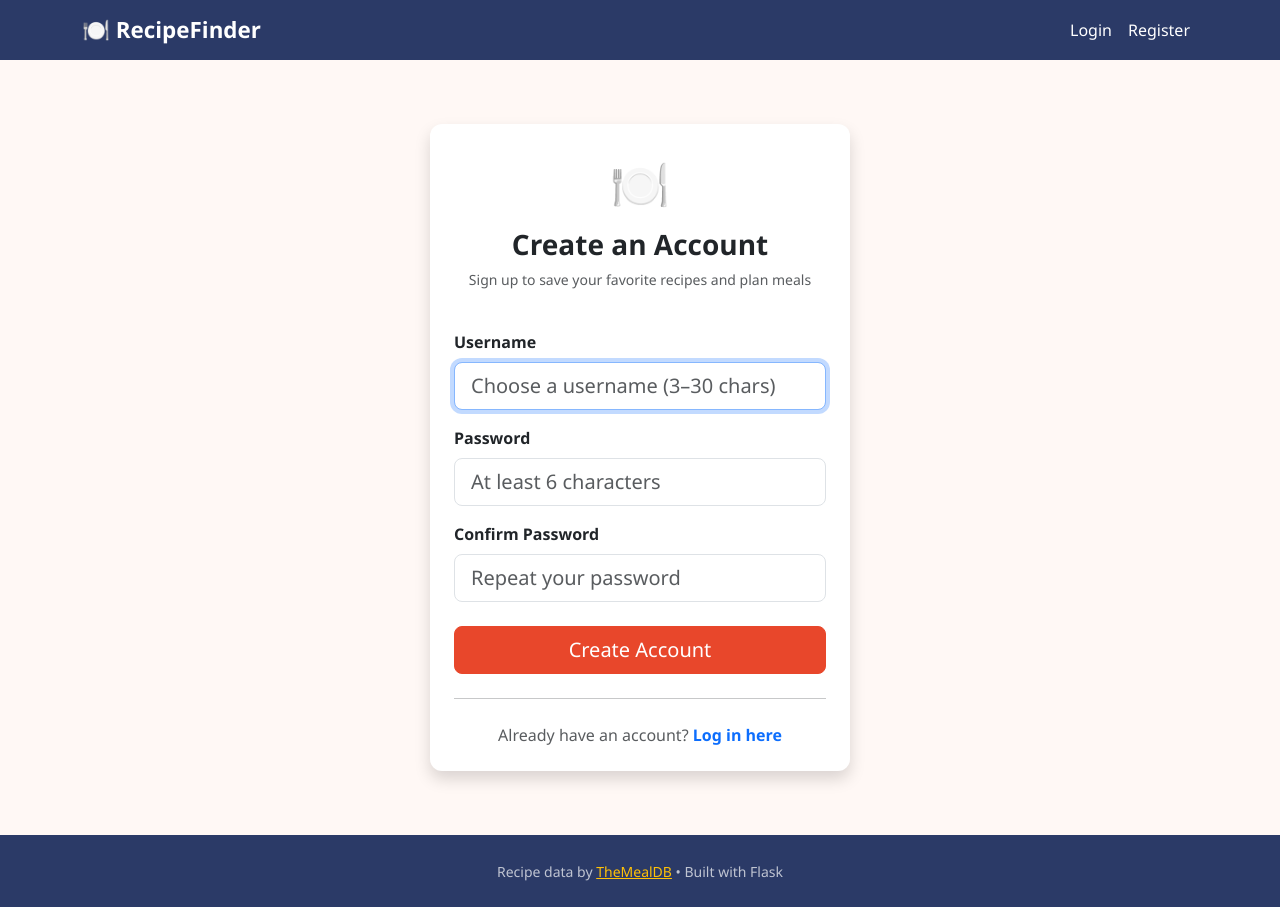
After one commit to ColinBRCTC/recipeapp-railway-, a Flask app: page /register in a window 1280 px wide. The commit adds this page. Run offline with Flask 3, Linux system fonts and the light colour scheme; some libraries are stand-ins or nearby versions.

Commit message:
Add files via upload

```diff
--- a/app.py
+++ b/app.py
@@ -1,6 +1,6 @@
 """
-app.py – Recipe Finder & Meal Planner
-Flask web application using TheMealDB free API.
+app.py – Recipe Finder & Meal Planner (with user authentication)
+Flask web application using TheMealDB free API + Flask-Login.
 Implements: if statements, loops, lists, files, functions, classes/inheritance
 
 Author: [Your Name]
@@ -10,9 +10,14 @@ Course: [Course Name]
 import os
 import requests
 from flask import Flask, render_template, request, redirect, url_for, flash
+from flask_login import (
+    LoginManager, login_user, logout_user,
+    login_required, current_user,
+)
 
 from models import Recipe, MealPlan
 from file_helpers import (
+    get_user_by_id, get_user_by_username, register_user,
     load_favorites, add_favorite, remove_favorite,
     load_meal_plan, save_meal_plan, clear_meal_plan,
 )
@@ -22,13 +27,22 @@ from file_helpers import (
 # ─────────────────────────────────────────────────────────────────────────────
 _ROOT = os.path.dirname(os.path.abspath(__file__))
 
-app = Flask(
-    __name__,
-    template_folder=os.path.join(_ROOT, "templates"),
-)
+app = Flask(__name__, template_folder=os.path.join(_ROOT, "templates"))
 app.secret_key = os.environ.get("SECRET_KEY", "dev-secret-key-change-in-production")
 
 MEALDB_BASE = "https://www.themealdb.com/api/json/v1/1"
+
+# ── Flask-Login setup ─────────────────────────────────────────────────────────
+login_manager = LoginManager(app)
+login_manager.login_view       = "login"          # redirect here if not logged in
+login_manager.login_message    = "Please log in to access that page."
+login_manager.login_message_category = "warning"
+
+
+@login_manager.user_loader
+def load_user(user_id: str):
+    """Flask-Login calls this to reload the user from the session cookie."""
+    return get_user_by_id(user_id)
 
 
 # ─────────────────────────────────────────────────────────────────────────────
@@ -47,14 +61,88 @@ def fetch_meal_by_id(meal_id: str):
 
 
 # ─────────────────────────────────────────────────────────────────────────────
-# ROUTES
+# AUTH ROUTES
 # ─────────────────────────────────────────────────────────────────────────────
+
+@app.route("/register", methods=["GET", "POST"])
+def register():
+    """Show registration form (GET) or create a new account (POST)."""
+    # If already logged in, send straight to home
+    if current_user.is_authenticated:
+        return redirect(url_for("index"))
+
+    if request.method == "POST":
+        username = request.form.get("username", "").strip()
+        password = request.form.get("password", "").strip()
+        confirm  = request.form.get("confirm", "").strip()
+
+        # Validate passwords match (if statement)
+        if password != confirm:
+            flash("Passwords do not match.", "danger")
+            return render_template("register.html")
+
+        user, error = register_user(username, password)
+
+        if error:
+            flash(error, "danger")
+            return render_template("register.html")
+
+        # Auto-login after successful registration
+        login_user(user)
+        flash(f"Welcome, {user.username}! Your account has been created.", "success")
+        return redirect(url_for("index"))
+
+    return render_template("register.html")
+
+
+@app.route("/login", methods=["GET", "POST"])
+def login():
+    """Show login form (GET) or authenticate the user (POST)."""
+    if current_user.is_authenticated:
+        return redirect(url_for("index"))
+
+    if request.method == "POST":
+        username = request.form.get("username", "").strip()
+        password = request.form.get("password", "").strip()
+
+        user = get_user_by_username(username)
+
+        # If user not found or password wrong, show generic error (if statement)
+        if user is None or not user.check_password(password):
+            flash("Incorrect username or password.", "danger")
+            return render_template("login.html")
+
+        login_user(user, remember=True)
+        flash(f"Welcome back, {user.username}!", "success")
+
+        # Redirect to the page they were trying to visit, or home
+        next_page = request.args.get("next")
+        return redirect(next_page or url_for("index"))
+
+    return render_template("login.html")
+
+
+@app.route("/logout")
+@login_required
+def logout():
+    """Log the user out and redirect to login page."""
+    logout_user()
+    flash("You have been logged out.", "info")
+    return redirect(url_for("login"))
+
+
+# ─────────────────────────────────────────────────────────────────────────────
+# MAIN ROUTES  (all protected with @login_required)
+# ─────────────────────────────────────────────────────────────────────────────
+
 @app.route("/")
+@login_required
 def index():
     return render_template("index.html")
 
 
 @app.route("/search")
+@login_required
 def search():
     query          = request.args.get("q", "").strip()
     recipe_objects = []
@@ -81,6 +169,7 @@ def search():
 
 
 @app.route("/search/ingredient")
+@login_required
 def search_by_ingredient():
     ingredient     = request.args.get("i", "").strip()
     recipe_objects = []
@@ -113,22 +202,27 @@ def search_by_ingredient():
 
 
 @app.route("/recipe/<meal_id>")
+@login_required
 def recipe_detail(meal_id):
     recipe = fetch_meal_by_id(meal_id)
     if recipe is None:
         flash("Recipe not found.", "warning")
         return redirect(url_for("index"))
-    favorites   = load_favorites()
+    # Check against THIS user's favorites only
+    favorites   = load_favorites(current_user.id)
     is_favorite = any(fav.id == meal_id for fav in favorites)
     return render_template("detail.html", recipe=recipe, is_favorite=is_favorite)
 
 
 @app.route("/favorites")
+@login_required
 def favorites():
-    return render_template("favorites.html", favorites=load_favorites())
+    # Load only the current user's favorites
+    return render_template("favorites.html", favorites=load_favorites(current_user.id))
 
 
 @app.route("/favorites/add", methods=["POST"])
+@login_required
 def favorites_add():
     meal_id = request.form.get("meal_id", "").strip()
     if not meal_id:
@@ -138,27 +232,31 @@ def favorites_add():
     if recipe is None:
         flash("Could not retrieve recipe details.", "danger")
         return redirect(url_for("index"))
-    if add_favorite(recipe):
-        flash(f'"{recipe.name}" saved to favorites!', "success")
+    if add_favorite(current_user.id, recipe):
+        flash(f'"{recipe.name}" saved to your favorites!', "success")
     else:
         flash(f'"{recipe.name}" is already in your favorites.', "info")
     return redirect(url_for("recipe_detail", meal_id=meal_id))
 
 
 @app.route("/favorites/remove/<meal_id>", methods=["POST"])
+@login_required
 def favorites_remove(meal_id):
-    remove_favorite(meal_id)
+    remove_favorite(current_user.id, meal_id)
     flash("Recipe removed from favorites.", "info")
     return redirect(url_for("favorites"))
 
 
 @app.route("/mealplan")
+@login_required
 def meal_plan():
     return render_template("mealplan.html",
-                           plan=load_meal_plan(), favorites=load_favorites())
+                           plan=load_meal_plan(current_user.id),
+                           favorites=load_favorites(current_user.id))
 
 
 @app.route("/mealplan/assign", methods=["POST"])
+@login_required
 def meal_plan_assign():
     day_name = request.form.get("day", "").strip()
     meal_id  = request.form.get("meal_id", "").strip()
@@ -169,9 +267,9 @@ def meal_plan_assign():
     if recipe is None:
         flash("Could not load that recipe.", "danger")
         return redirect(url_for("meal_plan"))
-    plan = load_meal_plan()
+    plan = load_meal_plan(current_user.id)
     if plan.assign_meal(day_name, recipe):
-        save_meal_plan(plan)
+        save_meal_plan(current_user.id, plan)
         flash(f'"{recipe.name}" assigned to {day_name}!', "success")
     else:
         flash(f'"{day_name}" is not a valid day.', "danger")
@@ -179,22 +277,25 @@ def meal_plan_assign():
 
 
 @app.route("/mealplan/remove/<day_name>", methods=["POST"])
+@login_required
 def meal_plan_remove(day_name):
-    plan = load_meal_plan()
+    plan = load_meal_plan(current_user.id)
     plan.remove_meal(day_name)
-    save_meal_plan(plan)
+    save_meal_plan(current_user.id, plan)
     flash(f"{day_name} cleared from your meal plan.", "info")
     return redirect(url_for("meal_plan"))
 
 
 @app.route("/mealplan/clear", methods=["POST"])
+@login_required
 def meal_plan_clear():
-    clear_meal_plan()
+    clear_meal_plan(current_user.id)
     flash("Meal plan cleared.", "info")
     return redirect(url_for("meal_plan"))
 
 
 @app.route("/categories")
+@login_required
 def categories():
     try:
         resp           = requests.get(f"{MEALDB_BASE}/categories.php", timeout=10)
@@ -211,6 +312,7 @@ def categories():
 
 
 @app.route("/category/<category_name>")
+@login_required
 def category_meals(category_name):
     try:
         resp      = requests.get(f"{MEALDB_BASE}/filter.php?c={category_name}", timeout=10)
@@ -235,7 +337,6 @@ def category_meals(category_name):
 
 # ─────────────────────────────────────────────────────────────────────────────
 # ENTRY POINT
-# Railway injects PORT as an environment variable — we must bind to it.
 # ─────────────────────────────────────────────────────────────────────────────
 if __name__ == "__main__":
     port = int(os.environ.get("PORT", 5000))
--- a/requirements.txt
+++ b/requirements.txt
@@ -1,3 +1,4 @@
 flask==3.0.3
 requests==2.32.3
 gunicorn==21.2.0
+flask-login==0.6.3
--- a/templates/base.html
+++ b/templates/base.html
@@ -4,23 +4,14 @@
   <meta charset="UTF-8" />
   <meta name="viewport" content="width=device-width, initial-scale=1.0" />
   <title>{% block title %}Recipe Finder{% endblock %}</title>
-  <!-- Bootstrap 5 CDN (free, no account needed) -->
   <link rel="stylesheet" href="https://cdn.jsdelivr.net/npm/bootstrap@5.3.2/dist/css/bootstrap.min.css" />
   <style>
-    :root {
-      --primary: #E8472B;
-      --secondary: #2B3A67;
-      --bg-light: #FFF8F5;
-    }
+    :root { --primary: #E8472B; --secondary: #2B3A67; --bg-light: #FFF8F5; }
     body { background-color: var(--bg-light); font-family: 'Segoe UI', sans-serif; }
     .navbar { background-color: var(--secondary) !important; }
     .navbar-brand, .nav-link { color: #fff !important; }
     .navbar-brand { font-size: 1.4rem; font-weight: 700; }
     .nav-link:hover { color: #F5C842 !important; }
-    .search-hero {
-      background: linear-gradient(135deg, var(--secondary) 0%, #1a2540 100%);
-      color: white; padding: 3rem 1rem;
-    }
     .card { border: none; border-radius: 12px; box-shadow: 0 2px 12px rgba(0,0,0,.08); transition: transform .2s; }
     .card:hover { transform: translateY(-4px); }
     .card-img-top { height: 180px; object-fit: cover; border-radius: 12px 12px 0 0; }
@@ -29,11 +20,11 @@
     .btn-outline-primary { color: var(--primary); border-color: var(--primary); }
     .btn-outline-primary:hover { background-color: var(--primary); color: white; }
     .badge-category { background-color: var(--secondary); color: white; font-size: .75rem; }
+    .auth-card { max-width: 420px; margin: 4rem auto; }
     footer { background-color: var(--secondary); color: rgba(255,255,255,.7); padding: 1.5rem 0; margin-top: 3rem; }
   </style>
 </head>
 <body>
-  <!-- Navigation -->
   <nav class="navbar navbar-expand-lg">
     <div class="container">
       <a class="navbar-brand" href="{{ url_for('index') }}">🍽️ RecipeFinder</a>
@@ -43,16 +34,22 @@
       </button>
       <div class="collapse navbar-collapse" id="navMenu">
         <ul class="navbar-nav ms-auto">
-          <li class="nav-item"><a class="nav-link" href="{{ url_for('index') }}">Home</a></li>
-          <li class="nav-item"><a class="nav-link" href="{{ url_for('categories') }}">Browse</a></li>
-          <li class="nav-item"><a class="nav-link" href="{{ url_for('favorites') }}">❤️ Favorites</a></li>
-          <li class="nav-item"><a class="nav-link" href="{{ url_for('meal_plan') }}">📅 Meal Plan</a></li>
+          {% if current_user.is_authenticated %}
+            <li class="nav-item"><a class="nav-link" href="{{ url_for('index') }}">Home</a></li>
+            <li class="nav-item"><a class="nav-link" href="{{ url_for('categories') }}">Browse</a></li>
+            <li class="nav-item"><a class="nav-link" href="{{ url_for('favorites') }}">❤️ Favorites</a></li>
+            <li class="nav-item"><a class="nav-link" href="{{ url_for('meal_plan') }}">📅 Meal Plan</a></li>
+            <li class="nav-item"><span class="nav-link text-warning">👤 {{ current_user.username }}</span></li>
+            <li class="nav-item"><a class="nav-link" href="{{ url_for('logout') }}">Logout</a></li>
+          {% else %}
+            <li class="nav-item"><a class="nav-link" href="{{ url_for('login') }}">Login</a></li>
+            <li class="nav-item"><a class="nav-link" href="{{ url_for('register') }}">Register</a></li>
+          {% endif %}
         </ul>
       </div>
     </div>
   </nav>
 
-  <!-- Flash messages -->
   {% with messages = get_flashed_messages(with_categories=true) %}
     {% if messages %}
       <div class="container mt-3">
@@ -66,15 +63,13 @@
     {% endif %}
   {% endwith %}
 
-  <!-- Page content -->
   {% block content %}{% endblock %}
 
   <footer>
     <div class="container text-center">
-      <small>Recipe data provided by <a href="https://www.themealdb.com" class="text-warning">TheMealDB</a> (free, open API) &bull; Built with Flask &bull; Hosted on Vercel</small>
+      <small>Recipe data by <a href="https://www.themealdb.com" class="text-warning">TheMealDB</a> &bull; Built with Flask</small>
     </div>
   </footer>
-
   <script src="https://cdn.jsdelivr.net/npm/bootstrap@5.3.2/dist/js/bootstrap.bundle.min.js"></script>
   {% block scripts %}{% endblock %}
 </body>
--- /dev/null
+++ b/templates/register.html
@@ -0,0 +1,42 @@
+{% extends "base.html" %}
+{% block title %}Register – RecipeFinder{% endblock %}
+
+{% block content %}
+<div class="container">
+  <div class="auth-card">
+    <div class="card p-4 shadow">
+      <div class="text-center mb-4">
+        <div style="font-size:3rem">🍽️</div>
+        <h3 class="fw-bold mt-2">Create an Account</h3>
+        <p class="text-muted small">Sign up to save your favorite recipes and plan meals</p>
+      </div>
+      <form method="POST" action="{{ url_for('register') }}">
+        <div class="mb-3">
+          <label class="form-label fw-semibold">Username</label>
+          <input type="text" name="username" class="form-control form-control-lg"
+                 placeholder="Choose a username (3–30 chars)" required autofocus
+                 minlength="3" maxlength="30" />
+        </div>
+        <div class="mb-3">
+          <label class="form-label fw-semibold">Password</label>
+          <input type="password" name="password" class="form-control form-control-lg"
+                 placeholder="At least 6 characters" required minlength="6" />
+        </div>
+        <div class="mb-4">
+          <label class="form-label fw-semibold">Confirm Password</label>
+          <input type="password" name="confirm" class="form-control form-control-lg"
+                 placeholder="Repeat your password" required minlength="6" />
+        </div>
+        <div class="d-grid">
+          <button type="submit" class="btn btn-primary btn-lg">Create Account</button>
+        </div>
+      </form>
+      <hr class="my-4" />
+      <p class="text-center text-muted mb-0">
+        Already have an account?
+        <a href="{{ url_for('login') }}" class="text-decoration-none fw-semibold">Log in here</a>
+      </p>
+    </div>
+  </div>
+</div>
+{% endblock %}
```
Also changed, not shown: database.py (added, +36 -0 lines), file_helpers.py (+132 -37 lines), models.py (+56 -5 lines), templates/login.html (added, +36 -0 lines).
